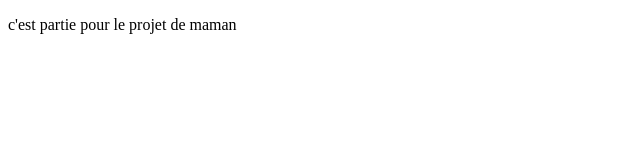
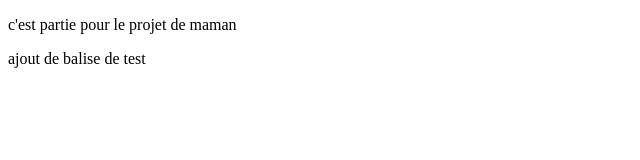
Before and after one commit to obaconnais/MyWebApp, an Angular app: page / in a window 1280 px wide. Shown: the top 160 px of the page, without its empty margins (0-640 px from the left). Built offline with nearby package versions, Linux system fonts and the light colour scheme.

Commit message:
ajout d'une ligne

```diff
--- a/src/app/main-page/main-page.component.html
+++ b/src/app/main-page/main-page.component.html
@@ -1 +1,2 @@
 <p>c'est partie pour le projet de maman</p>
+<p>ajout de balise de test</p>
```
